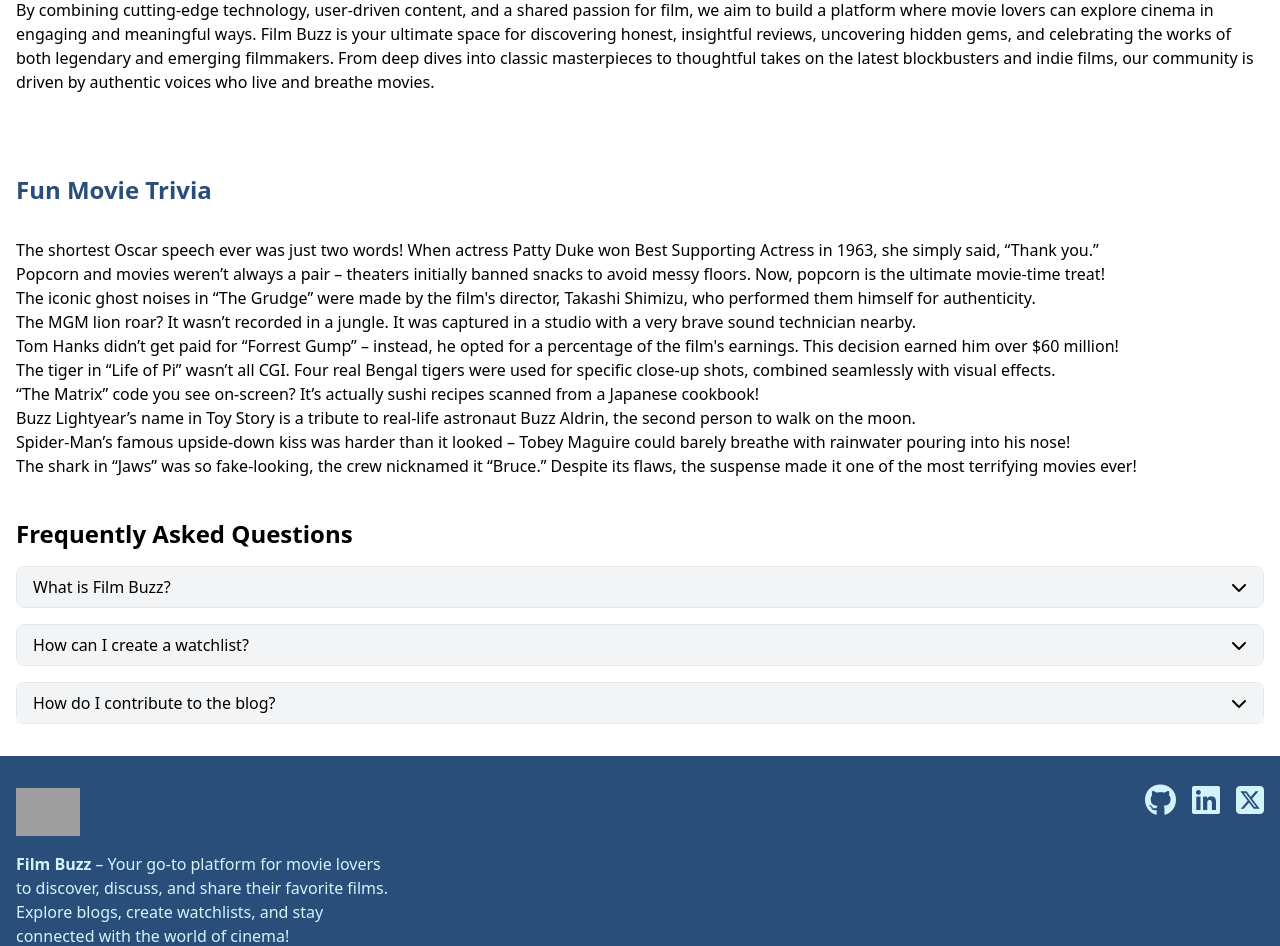
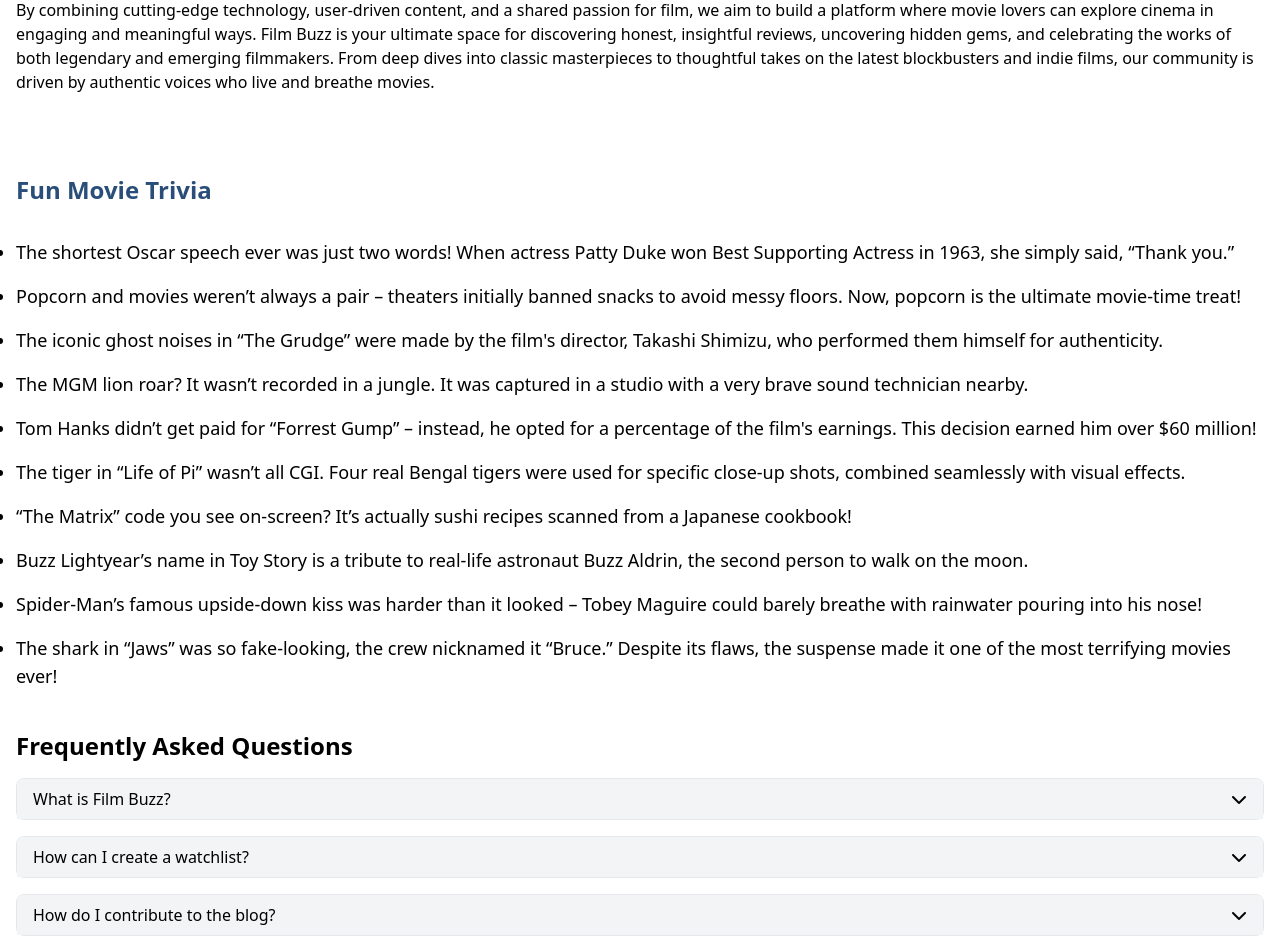
Before and after one commit to nafisreza/film-buzz, a Django app: page /about/ in a window 1280 px wide. Shown: the part 1086-2032 px from the top of the page. Run offline with Django 4.2, Linux system fonts and the light colour scheme; some libraries are stand-ins or nearby versions; grey boxes are pictures that could not be loaded.

Commit message:
fix: tailwind css list styling

```diff
--- a/core/templates/core/about.html
+++ b/core/templates/core/about.html
@@ -43,7 +43,7 @@ About
     </section>
     <section class="pb-10">
         <h2 class="font-bold text-2xl mb-8 text-[#294E79]">Fun Movie Trivia</h2>
-        <ul>
+        <ul class="list-disc flex flex-col gap-4 text-lg">
             <li>The shortest Oscar speech ever was just two words! When actress Patty Duke won Best Supporting Actress
                 in 1963, she simply said, “Thank you.”</li>
             <li>Popcorn and movies weren’t always a pair – theaters initially banned snacks to avoid messy floors. Now,
```
